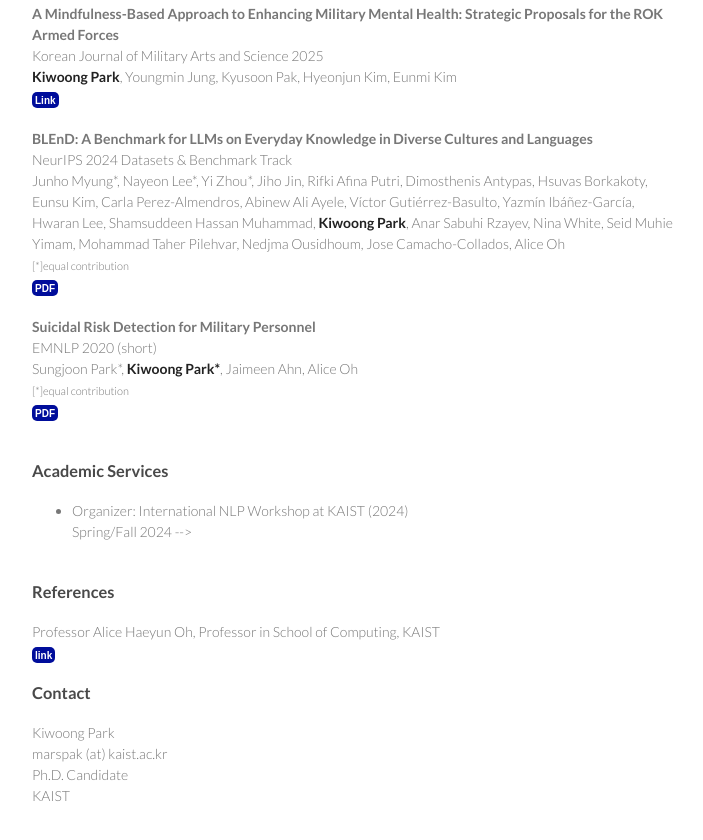
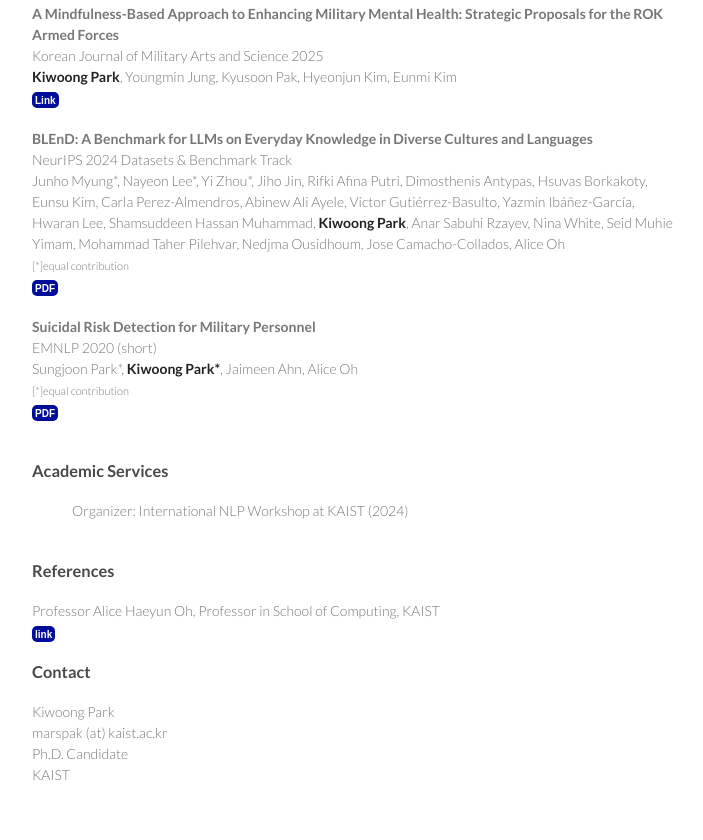
Before and after one commit to marspak/marspak.github.io, a plain HTML site: page index.html in a window 1280 px wide. Shown: the part 1392-2232 px from the top of the page, without its empty margins (388-1091 px from the left). Drawn offline with Linux system fonts and the light colour scheme.

Commit message:
change type

```diff
--- a/index.html
+++ b/index.html
@@ -207,11 +207,10 @@
      <br>
       <h3>Academic Services</h3>
       <ul>
-		<li>Organizer:</b> International NLP Workshop at KAIST (2024)</li>
+		Organizer:</b> International NLP Workshop at KAIST (2024)
         <!-- <li><b>Reviewer:</b> Feb/Apr/June ARR 2024</li> -->
         <!-- <li><b>Undergraduate Research Program @ KAIST:</b> Spring 2024 (Received an Encouragement Award)</li>
         <!-- <li><b>Individual Research Mentoring @ KAIST:</b> <br> Summer/Fall 2020, Spring/Fall 2021, Spring 2022, Fall 2023 -->
-        Spring/Fall 2024</li> -->
       </ul>
 <!--
       <h3>Awards</h3>
```
